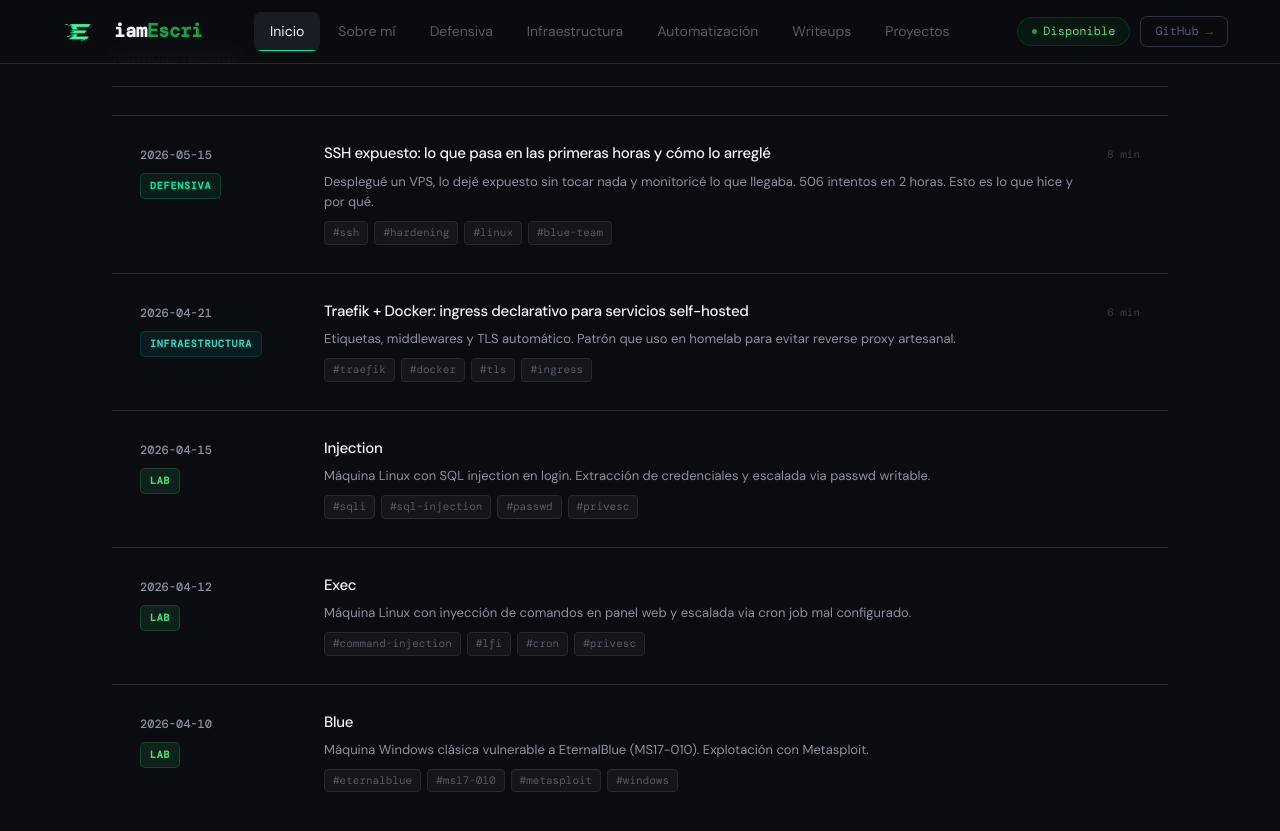
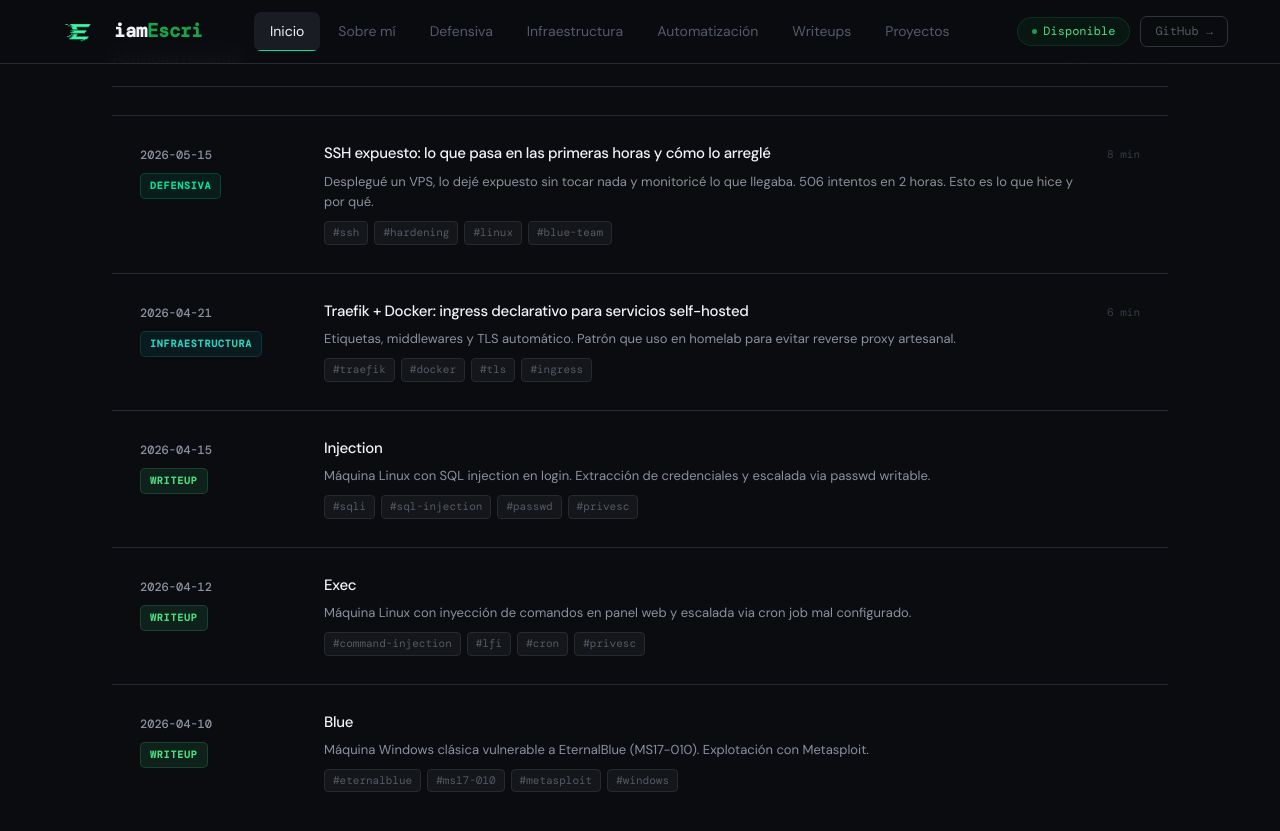
Before and after one commit to iamEscri/iamescri.github.io, a Jekyll site: the page built from index.html, in a window 1280 px wide and 900 px high, scrolled down 1859 px. Shown: the top 831 px of the window. Built offline with Jekyll 4.4.1, drawn with Linux system fonts in a browser that asks for light colours.

Commit message:
Update index.html

```diff
--- a/index.html
+++ b/index.html
@@ -185,7 +185,7 @@ section: home
             {% if post.category == "defensive" %}<span class="home-act-badge badge-defensiva">DEFENSIVA</span>
             {% elsif post.category == "infra" %}<span class="home-act-badge badge-infra">INFRAESTRUCTURA</span>
             {% elsif post.category == "auto" %}<span class="home-act-badge badge-auto">AUTOMATIZACIÓN</span>
-            {% elsif post.category == "writeup" %}<span class="home-act-badge badge-writeup">LAB</span>
+            {% elsif post.category == "writeup" %}<span class="home-act-badge badge-writeup">WRITEUP</span>
             {% else %}<span class="home-act-badge badge-blog">BLOG</span>{% endif %}
           </div>
         </div>
```
